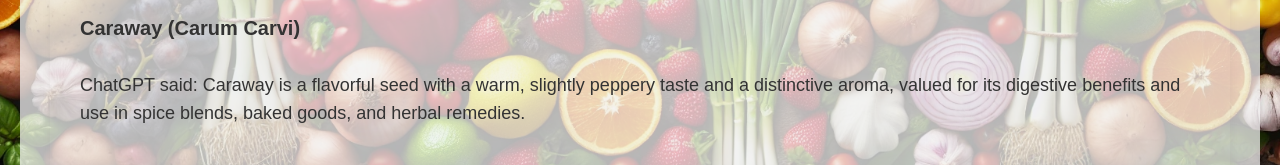
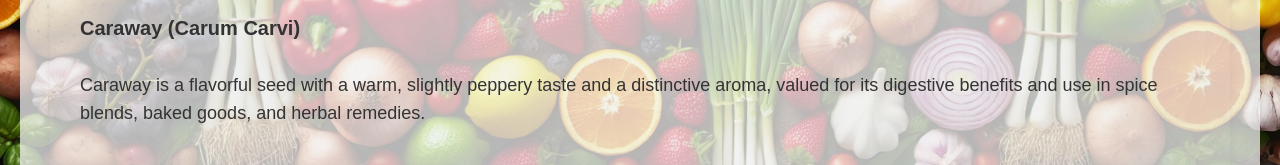
Before and after one commit to xFouadx/harvest-horizon, a plain HTML site: page maps.html in a window 1280 px wide. Shown: the part 4583-4748 px from the top of the page. Drawn offline with Linux system fonts and the light colour scheme.

Commit message:
Update maps.html

```diff
--- a/maps.html
+++ b/maps.html
@@ -127,8 +127,7 @@
         <div class="subcategory">
             <img src="imgs/caraway.png" alt="#" class="fruit-image">
             <h4>Caraway (Carum Carvi)</h4>
-            <p>ChatGPT said:
-                Caraway is a flavorful seed with a warm, slightly peppery taste and a distinctive aroma, valued for its digestive benefits and use in spice blends, baked goods, and herbal remedies.</p>
+            <p>Caraway is a flavorful seed with a warm, slightly peppery taste and a distinctive aroma, valued for its digestive benefits and use in spice blends, baked goods, and herbal remedies.</p>
         </div>
 
         <div class="subcategory">
```
